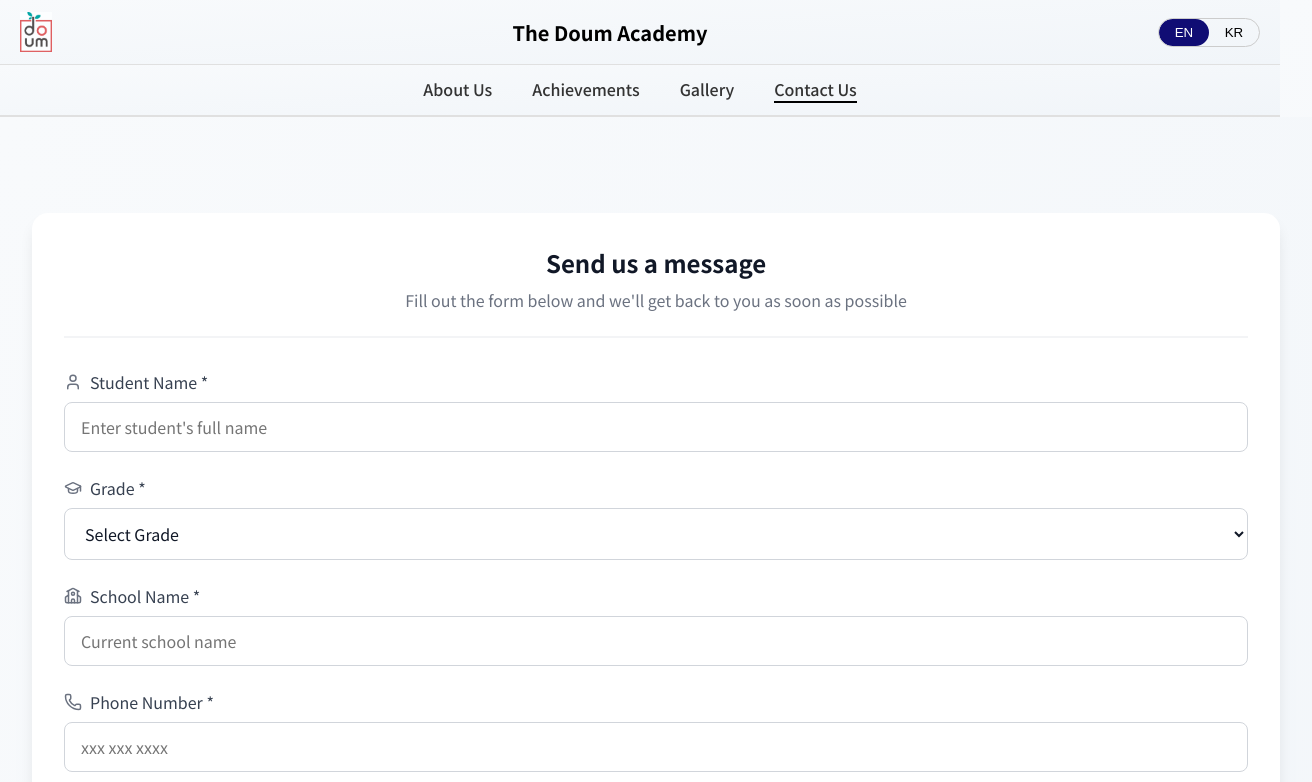
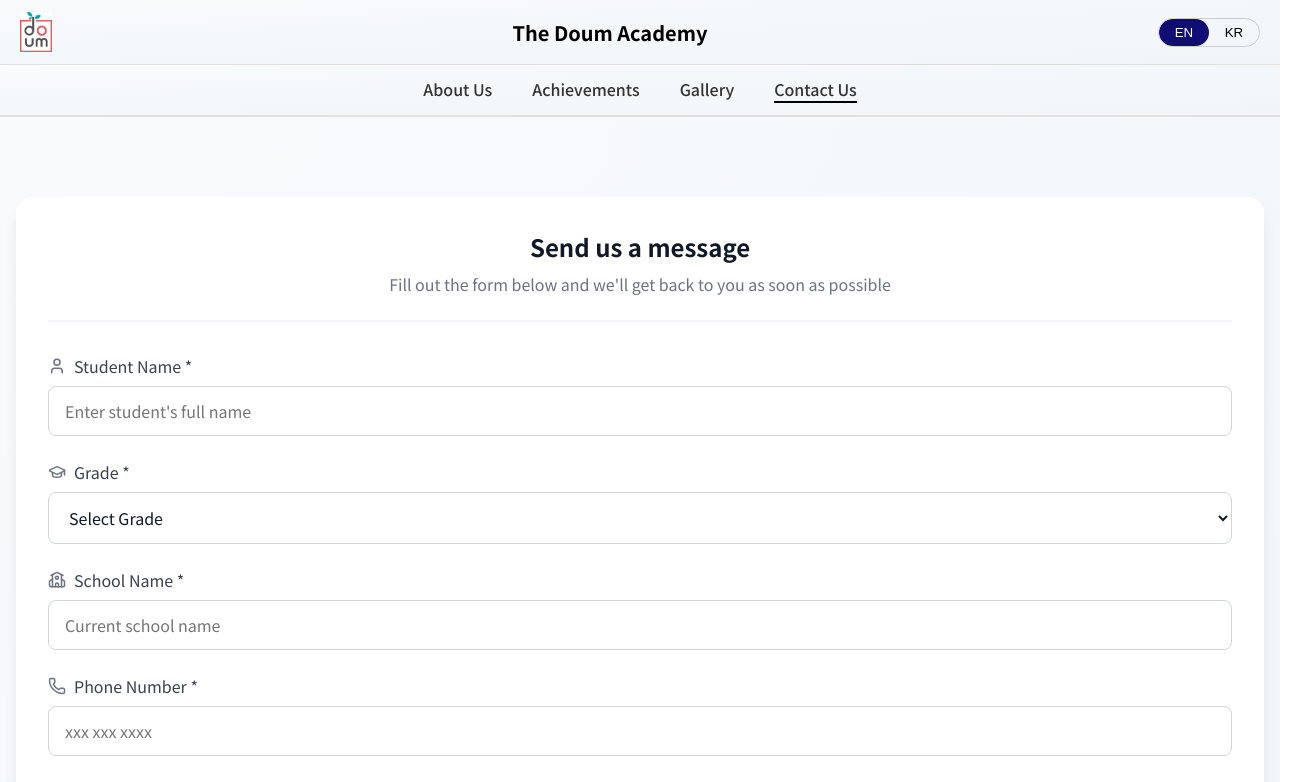
Before and after one commit to junuiui/the-doum-academy-website, a Next.js app: page /contact-us in a window 1280 px wide. Shown: the top 782 px of the page, 1312 px wide, since content can reach past the window. Built offline with nearby package versions, Linux system fonts and the light colour scheme.

Commit message:
padding changed

```diff
--- a/src/app/contact-us/page.module.css
+++ b/src/app/contact-us/page.module.css
@@ -3,14 +3,14 @@
     background: linear-gradient(to bottom right, #f8fafc, #f1f5f9);
     max-width: 1280px;
     margin: 0 auto;
-    padding: 3rem 1rem;
+    padding: 2rem 0rem;
     width: 100%;
 }
 
 .columnGrid {
     display: grid;
     grid-template-columns: 1fr;
-    gap: 3rem;
+    gap: 1rem;
 }
 
 @media (min-width: 1024px) {
```
